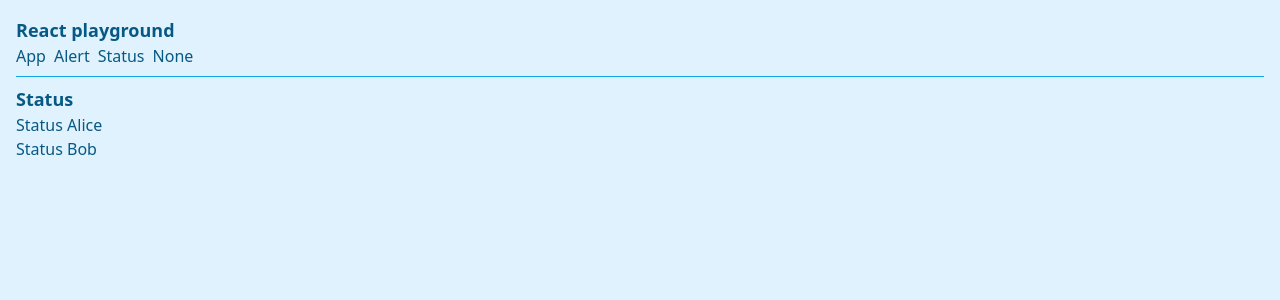
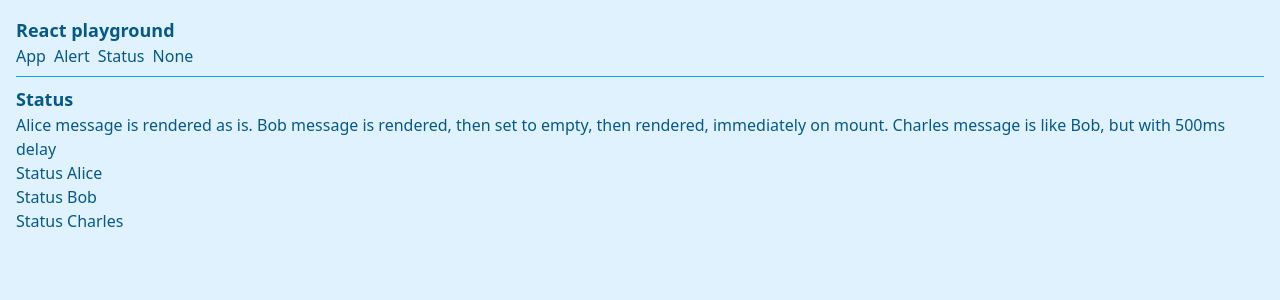
Before and after one commit to luismartinezs/react-playground, a React (Vite) app: page /status in a window 1280 px wide. Shown: the top 300 px of the page. Built offline with nearby package versions, Linux system fonts and the light colour scheme.

Commit message:
feat: charles

```diff
--- a/src/components/StatusOnLoad/StatusOnLoad.tsx
+++ b/src/components/StatusOnLoad/StatusOnLoad.tsx
@@ -1,18 +1,31 @@
 import React, { useEffect, useState } from 'react'
 
-const MSG = 'Status Bob'
+const MSG = { bob: 'Status Bob', charles: 'Status Charles' }
 
 const StatusOnLoad = () => {
-  const [bob, setBob] = useState(MSG)
+  const [bob, setBob] = useState(MSG.bob)
+  const [charles, setCharles] = useState(MSG.charles)
 
   useEffect(() => {
     setBob('')
-    setBob(MSG)
+    setBob(MSG.bob)
+  }, [])
+
+  useEffect(() => {
+    const timer = setTimeout(() => {
+      setCharles('')
+      setCharles(MSG.charles)
+    }, 500)
+    return () => clearTimeout(timer)
   })
 
   return (
     <div>
       <h2>Status</h2>
+      <p>
+        Alice message is rendered as is. Bob message is rendered, then set to empty, then rendered, immediately on
+        mount. Charles message is like Bob, but with 500ms delay
+      </p>
       <div>
         <div role="status" aria-live="polite">
           Status Alice
@@ -20,6 +33,9 @@ const StatusOnLoad = () => {
         <div role="status" aria-live="polite">
           {bob}
         </div>
+        <div role="status" aria-live="polite">
+          {charles}
+        </div>
       </div>
     </div>
   )
```
